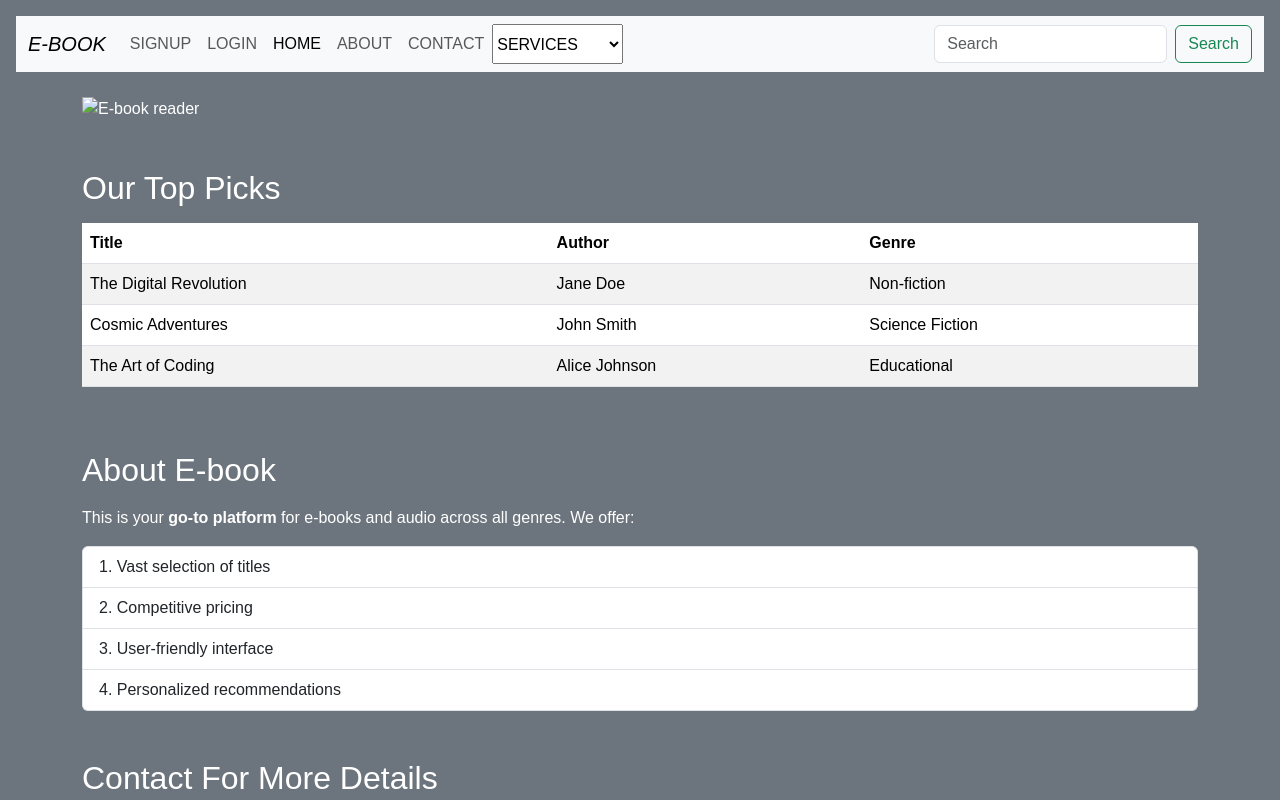
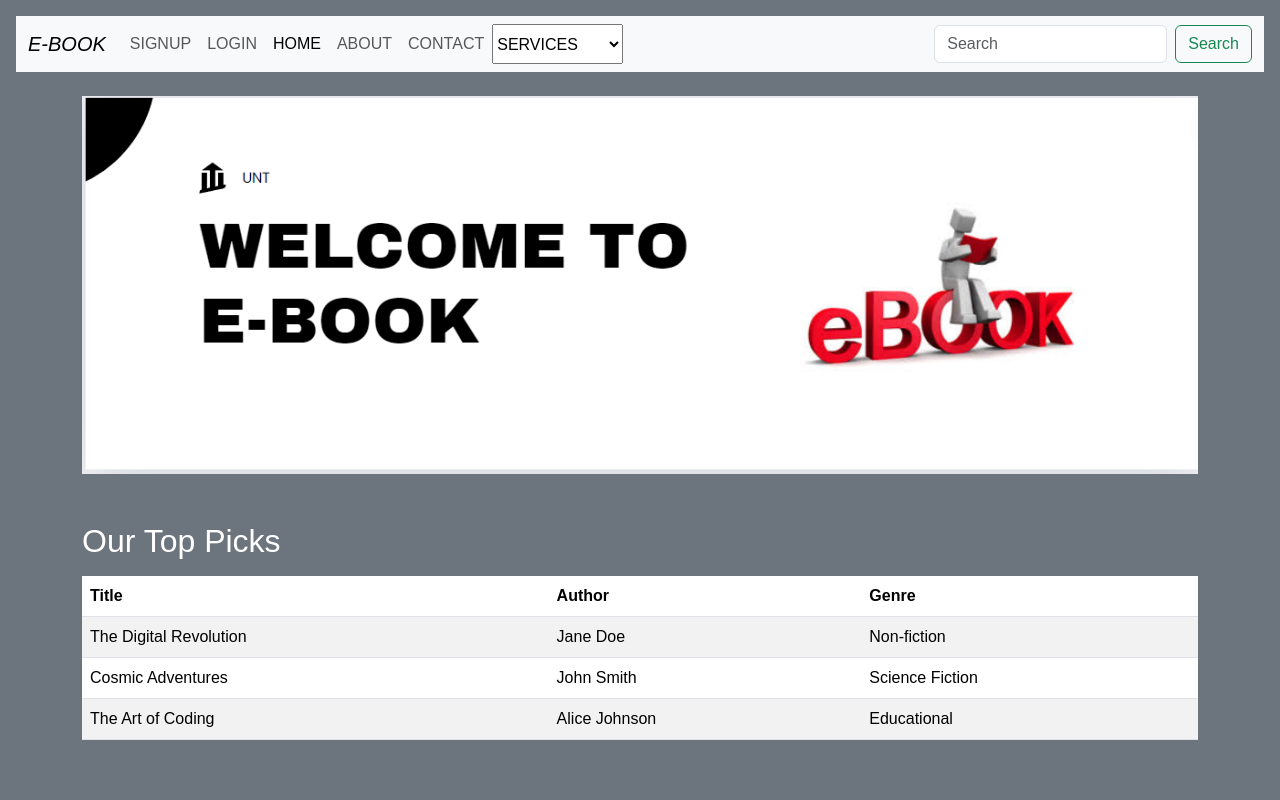
Before and after one commit to Sahithi-mamidipally/Lab_0, a plain HTML site: page index.html in a window 1280 px wide. Shown: the top 800 px of the page. Drawn offline with nearby package versions, Linux system fonts and the light colour scheme.

Commit message:
Initial commit

```diff
--- a/index.html
+++ b/index.html
@@ -83,7 +83,7 @@
       <section id="home" class="mb-5">
         <img
           class="banner-img"
-          src="images/Screenshot 2024-09-18 174230.png"
+          src="banner.png"
           alt="E-book reader"
           class="img-fluid rounded"
         />
```
Also changed, not shown: banner.png (added).
